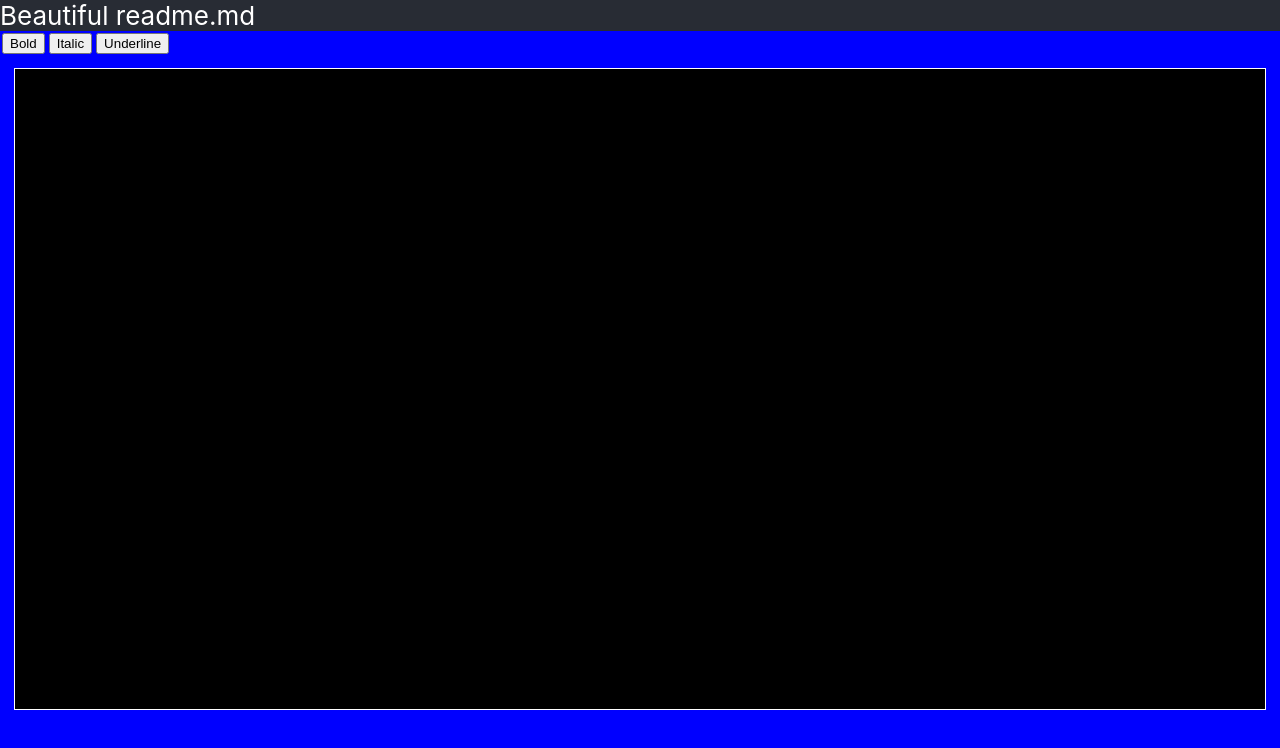
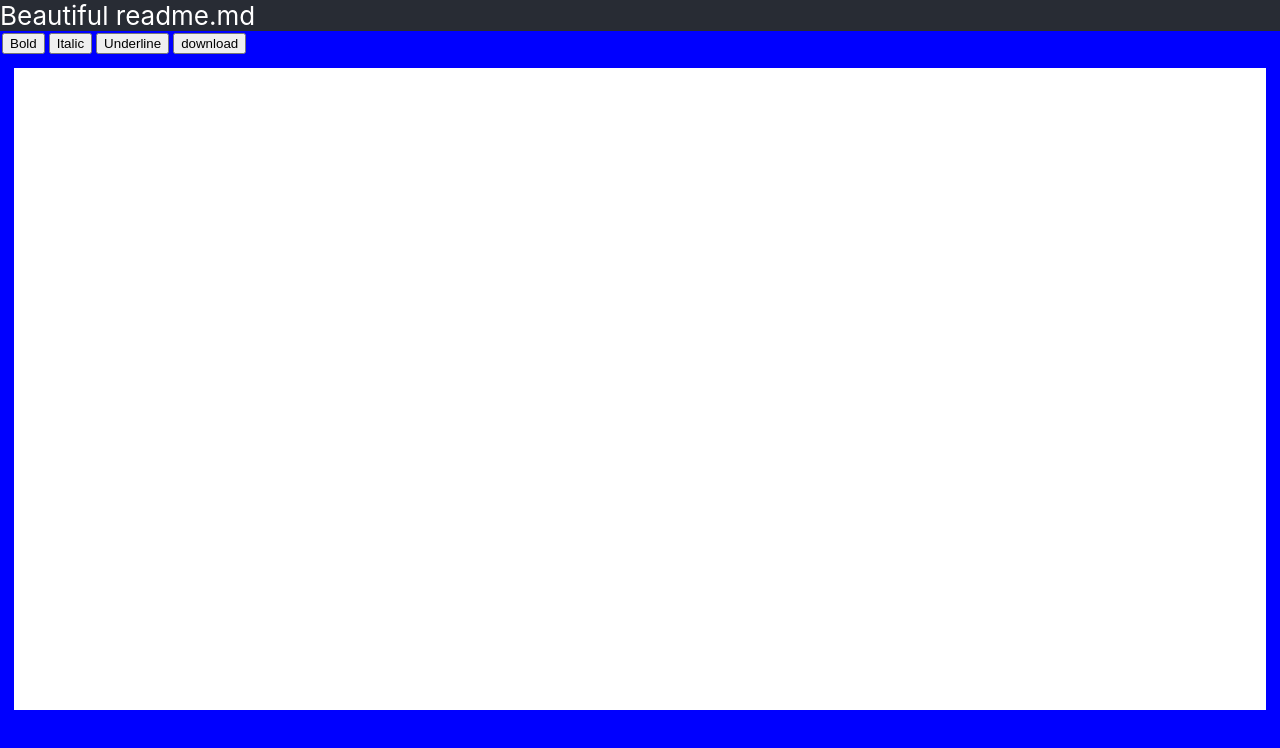
Before and after one commit to CodeFlowOrg/GitMarkonics, a React (Create React App) app: page / in a window 1280 px wide. Shown: the top 748 px of the page. Built offline with nearby package versions, Linux system fonts and the light colour scheme.

Commit message:
file started downloaded

```diff
--- a/package.json
+++ b/package.json
@@ -12,10 +12,11 @@
     "@testing-library/user-event": "^12.6.0",
     "babel-polyfill": "^6.26.0",
     "draft-js": "^0.11.7",
+    "draft-js-export-html": "^1.4.1",
     "framer-motion": "^3.1.1",
     "react": "^17.0.1",
     "react-dom": "^17.0.1",
-    "react-scripts": "4.0.1",
+    "react-scripts": "^4.0.1",
     "web-vitals": "^0.2.4"
   },
   "scripts": {
--- a/src/components/texteditor.css
+++ b/src/components/texteditor.css
@@ -1,6 +1,6 @@
 .DraftEditor-root{
-background-color: black;
-color:white;
+background-color: white;
+color:  Black;
 height:75vh;
 text-align:left;
 border: 1px solid white ;
--- a/src/components/texteditor.js
+++ b/src/components/texteditor.js
@@ -3,8 +3,15 @@ import React, {Component} from 'react';
 import {Editor, EditorState , RichUtils} from 'draft-js';
 import 'draft-js/dist/Draft.css';
 import './texteditor.css';
+import {
+  convertToRaw,
+} from 'draft-js';
+import { stateToHTML } from "draft-js-export-html";
+
 
  export default class Texteditor extends Component {
+
+
 
   _onBoldClick() {
     this.onChange(RichUtils.toggleInlineStyle(this.state.editorState, 'BOLD'));
@@ -14,11 +21,30 @@ import './texteditor.css';
   }
   _onUnderlineClick() {
     this.onChange(RichUtils.toggleInlineStyle(this.state.editorState, 'UNDERLINE'));
+
+  }
+  onDownload(){
+    const file =stateToHTML(this.state.editorState.getCurrentContent());
+  const hiddenElement = document.createElement('a');
+
+  hiddenElement.href = 'data:attachment/text,' + encodeURI(file);
+  hiddenElement.target = '_blank';
+  hiddenElement.download = 'readm.md';
+  hiddenElement.click();
+
+    const blocks = convertToRaw(this.state.editorState.getCurrentContent()).blocks;
+    console.log(blocks);
+const value = blocks.map(block => (!block.text.trim() && '\n') || block.text).join('\n');
+    console.log("1. "+this.state.editorState.getCurrentContent().getPlainText('\u0001'));
+    console.log(value);
+
+    console.log(file);
   }
     constructor(props) {
         super(props);
         this.state = {editorState: EditorState.createEmpty()};
         this.onChange = editorState => this.setState({editorState});
+
       }
 
       render() {
@@ -27,6 +53,7 @@ import './texteditor.css';
           <button className="b-button" onClick={this._onBoldClick.bind(this)}>Bold</button>
           <button className="b-button" onClick={this._onItalicClick.bind(this)}>Italic</button>
           <button className="b-button" onClick={this._onUnderlineClick.bind(this)}>Underline</button>
+          <button className="b-button" onClick={this.onDownload.bind(this)}>download</button>
             <div className="editors-panel">
               <Editor editorState={this.state.editorState}
                   handleKeyCommand={this.handleKeyCommand}
```
Also changed, not shown: 2 other files (tests, documents, lock files or other folders).
